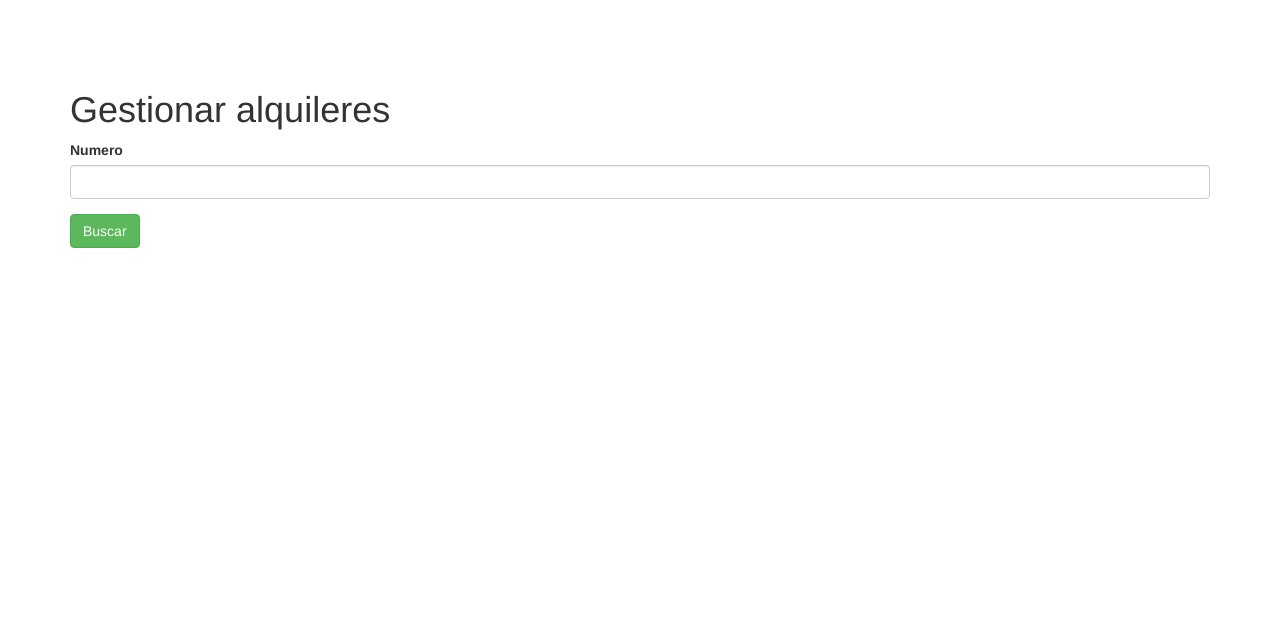
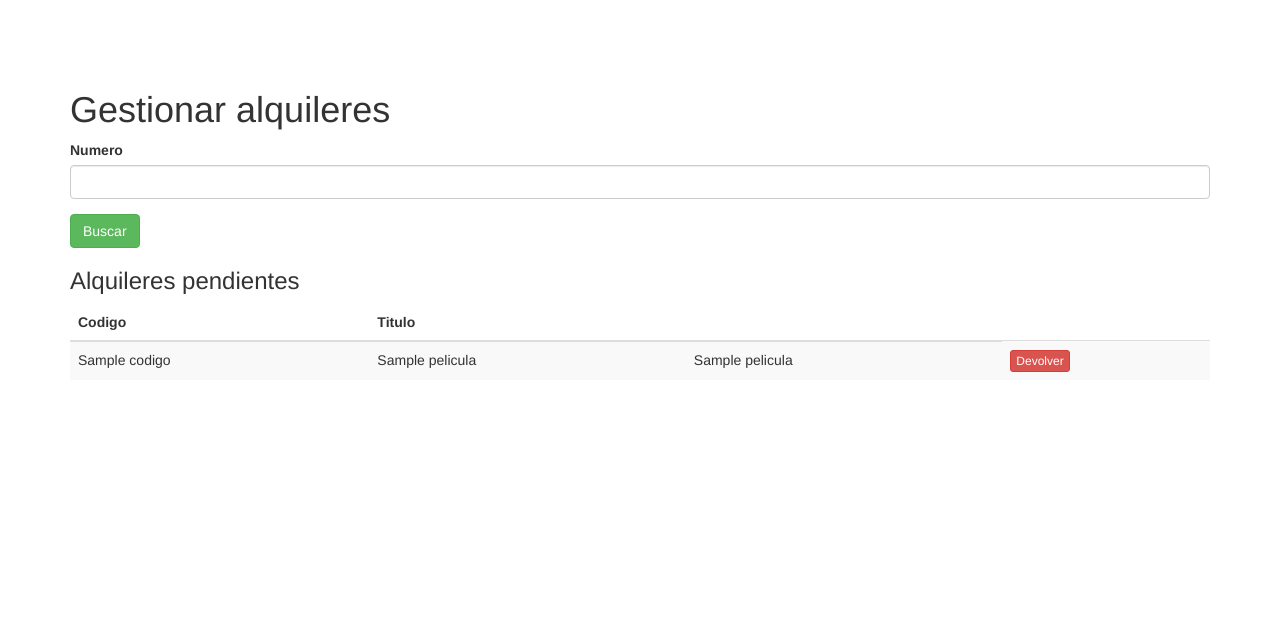
Before and after one commit to macuro96/videoguay2, a Yii app: template views/alquileres/gestionar.php in a window 1280 px wide. Shown: the top 620 px of the page. Run offline with PHP 8.4 and a stand-in for Yii, Linux system fonts and the light colour scheme; the template is opened without the code that fills it: most values are stand-ins (such as "Sample title", 1, 10 or a date in 2020); form fields are guessed from the names that the template uses; data that the repository does not hold is empty; some libraries are stand-ins or nearby versions.

Commit message:
Alquileres pendientes en gestionar

```diff
--- a/views/alquileres/gestionar.php
+++ b/views/alquileres/gestionar.php
@@ -37,6 +37,32 @@ $this->params['breadcrumbs'][] = $this->title;
             ],
         ]) ?>
 
+        <h3>Alquileres pendientes</h3>
+
+        <table class="table table-striped">
+            <thead>
+                <th>Codigo</th>
+                <th>Titulo</th>
+                <th></th>
+            </thead>
+            <tbody>
+                <tr>
+                    <?php foreach ($alquileresPendientes as $alquiler): ?>
+                        <td><?= Html::encode($alquiler->pelicula->codigo) ?></td>
+                        <td><?= Html::encode($alquiler->pelicula->titulo) ?></td>
+                        <td><?= Html::encode($alquiler->pelicula->titulo) ?></td>
+                        <td>
+                            <?= Html::beginForm(['alquileres/devolver']) ?>
+                                <?= Html::hiddenInput('alquiler', $alquiler->id) ?>
+                                <?= Html::submitButton('Devolver', ['class' => 'btn btn-xs btn-danger']) ?>
+                            <?= Html::endForm() ?>
+                        </td>
+                    <?php endforeach ?>
+                </tr>
+            </tbody>
+
+        </table>
+
     <?php endif ?>
 
 </div>
--- a/views/layouts/main.php
+++ b/views/layouts/main.php
@@ -39,6 +39,7 @@ AppAsset::register($this);
         'options' => ['class' => 'navbar-nav navbar-right'],
         'items' => [
             ['label' => 'Inicio', 'url' => ['/site/index']],
+            ['label' => 'Gestionar', 'url' => ['/alquileres/gestionar']],
             ['label' => 'Socios', 'url' => ['/socios/index']],
             ['label' => 'Películas', 'url' => ['/peliculas/index']],
             ['label' => 'Acerca de', 'url' => ['/site/about']],
```
